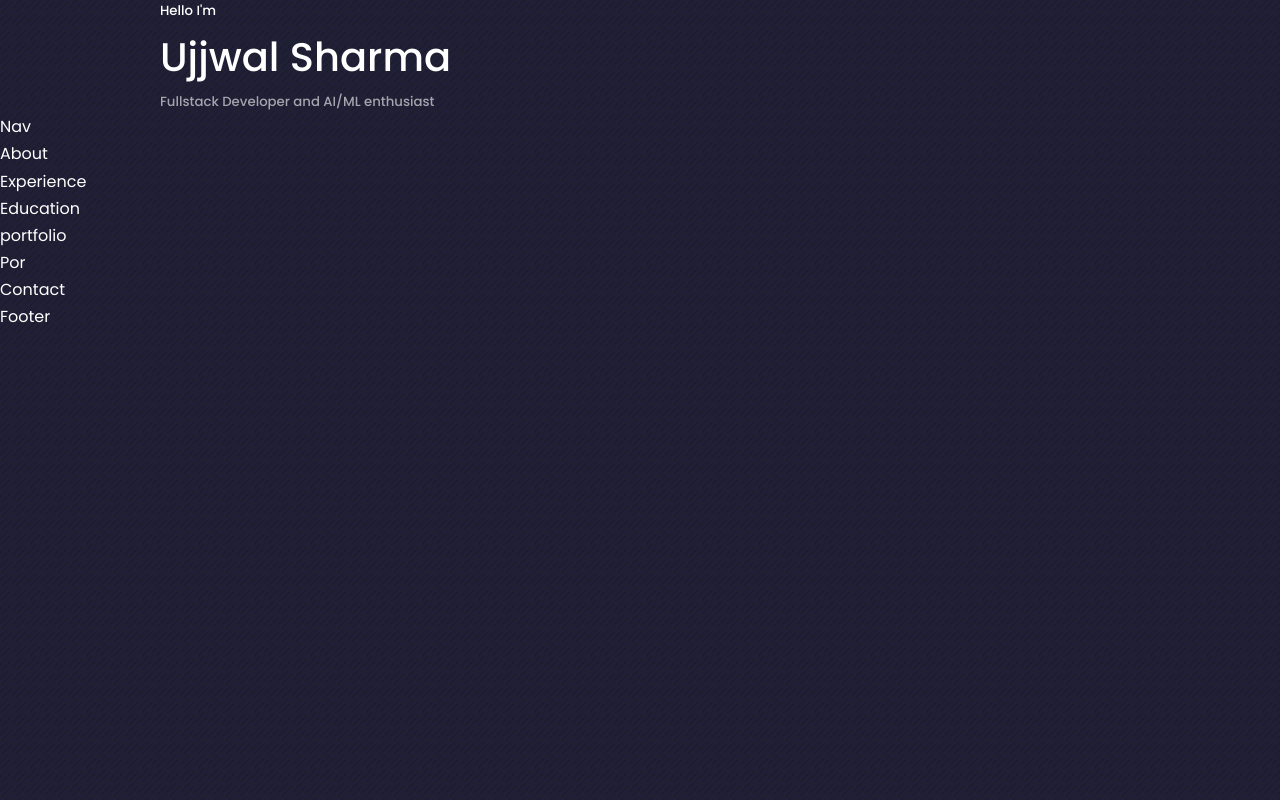
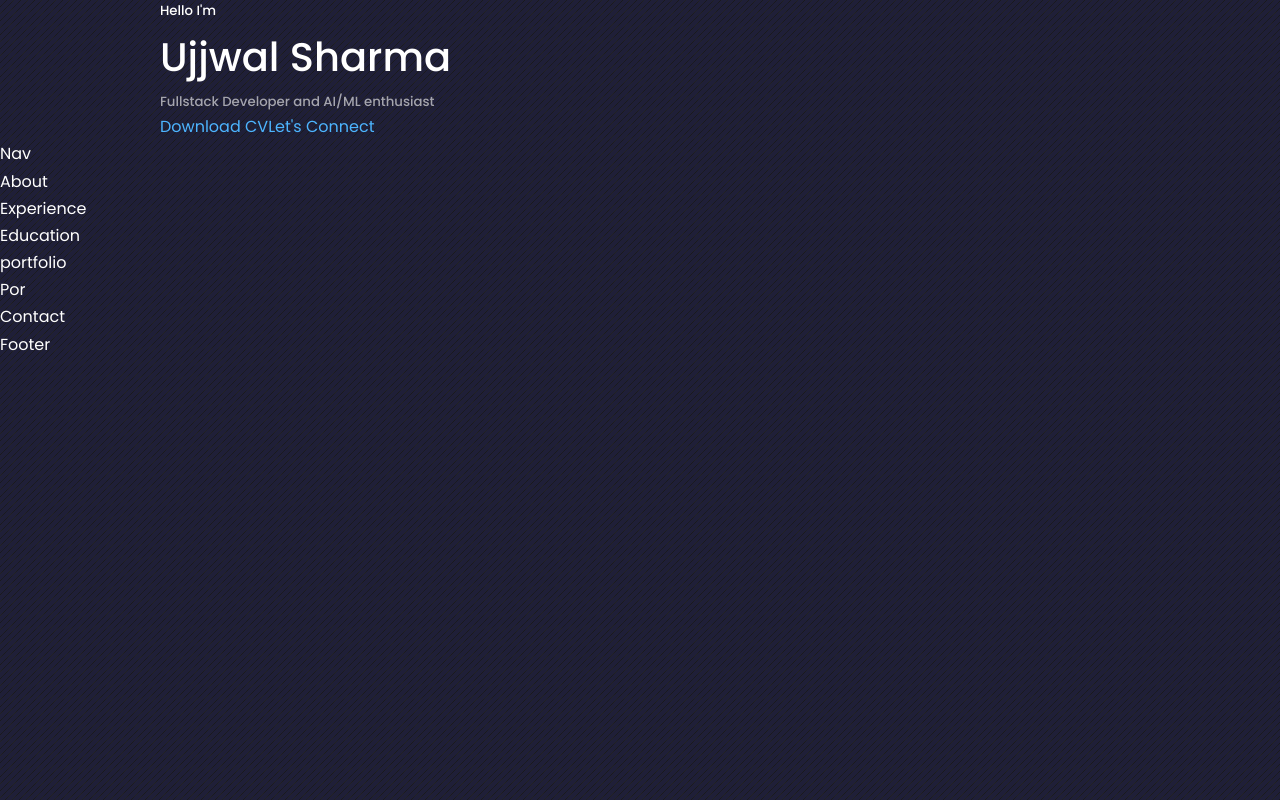
Before and after one commit to Ujjwalsharma7/Portfolio, a React (Create React App) app: page / in a window 1280 px wide. Built offline with nearby package versions, Linux system fonts and the light colour scheme.

Commit message:
Added CTA.jsx

```diff
--- /dev/null
+++ b/src/components/header/CTA.jsx
@@ -0,0 +1,15 @@
+import React from 'react'
+import Resume from '../../assets/Ujjwalresume.pdf'
+
+function CTA() {
+  return (
+
+      <div className="cta">
+        <a href={Resume} download>Download CV</a>
+        <a href="#contact">Let's Connect</a>
+      </div>
+
+  )
+}
+
+export default CTA
--- a/src/components/header/Header.jsx
+++ b/src/components/header/Header.jsx
@@ -1,6 +1,6 @@
 import React from 'react'
 import './header.css'
-
+import CTA from './CTA'
 function Header() {
   return (
    <header>
@@ -8,6 +8,7 @@ function Header() {
       <h5>Hello I'm</h5>
       <h1>Ujjwal Sharma</h1>
       <h5 className='text-light'>Fullstack Developer and AI/ML enthusiast </h5>
+      <CTA />
     </div>
    </header>
   )
```
Also changed, not shown: 1 other file (tests, documents, lock files or other folders).
